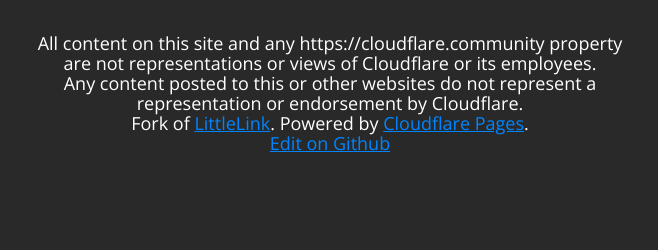
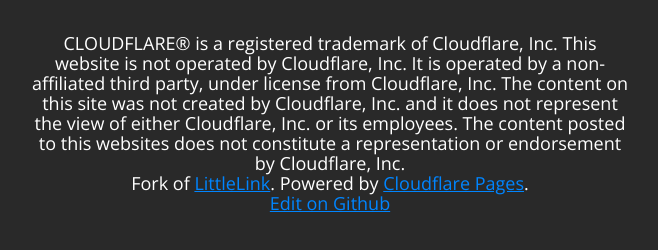
Before and after one commit to Cloudflare-Community/hub, a website: page src/index.html in a window 1280 px wide. Shown: the part 818-1068 px from the top of the page, without its empty margins (310-968 px from the left). Before the commit the page ends 1011 px from the top, so only its background shows below. Drawn offline with Linux system fonts and the light colour scheme.

Commit message:
add legal disclaimer

```diff
--- a/src/index.html
+++ b/src/index.html
@@ -72,7 +72,11 @@
           <a class="button button-github" href="https://github.com/cloudflare" target="_blank" rel="noopener"><img class="icon" src="icons/github.svg" alt="GitHub Logo" />GitHub</a>
           <br />
           <br />
-          <p>All content on this site and any https://cloudflare.community property are not representations or views of Cloudflare or its employees.<br />Any content posted to this or other websites do not represent a representation or endorsement by Cloudflare.<br />Fork of <a href="https://littlelink.io" target="_blank" rel="noopener">LittleLink</a>. Powered by <a href="https://pages.cloudflare.com" target="_blank" rel="noopener">Cloudflare Pages</a>.<br><a href="https://github.com/helloimalastair/cloudflare-community" target="_blank" rel="noopener">Edit on Github</a></p>
+          <p>CLOUDFLARE® is a registered trademark of Cloudflare, Inc.
+            This website is not operated by Cloudflare, Inc. It is operated by a non-affiliated third party,
+            under license from Cloudflare, Inc. The content on this site was not created by Cloudflare, Inc.
+            and it does not represent the view of either Cloudflare, Inc. or its employees. The content posted
+            to this websites does not constitute a representation or endorsement by Cloudflare, Inc.<br />Fork of <a href="https://littlelink.io" target="_blank" rel="noopener">LittleLink</a>. Powered by <a href="https://pages.cloudflare.com" target="_blank" rel="noopener">Cloudflare Pages</a>.<br><a href="https://github.com/helloimalastair/cloudflare-community" target="_blank" rel="noopener">Edit on Github</a></p>
         </div>
       </div>
     </div>
```
